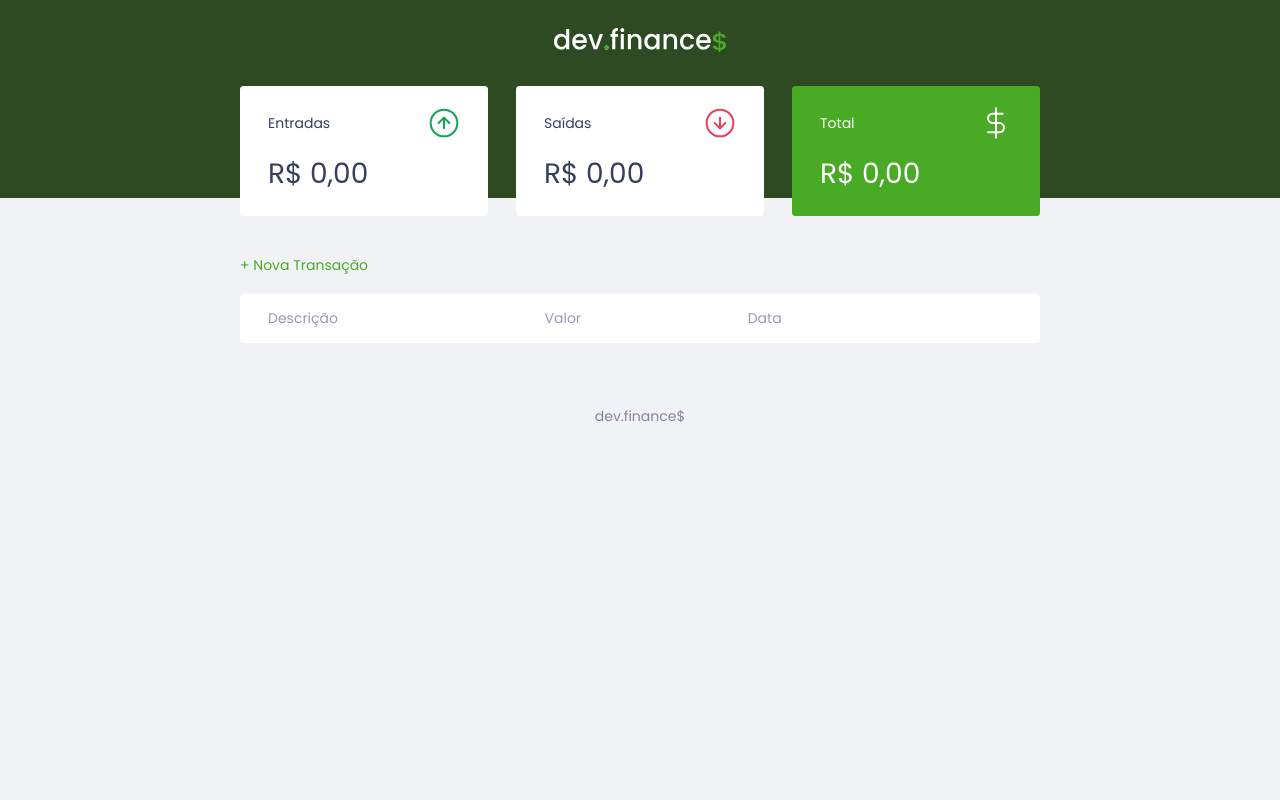
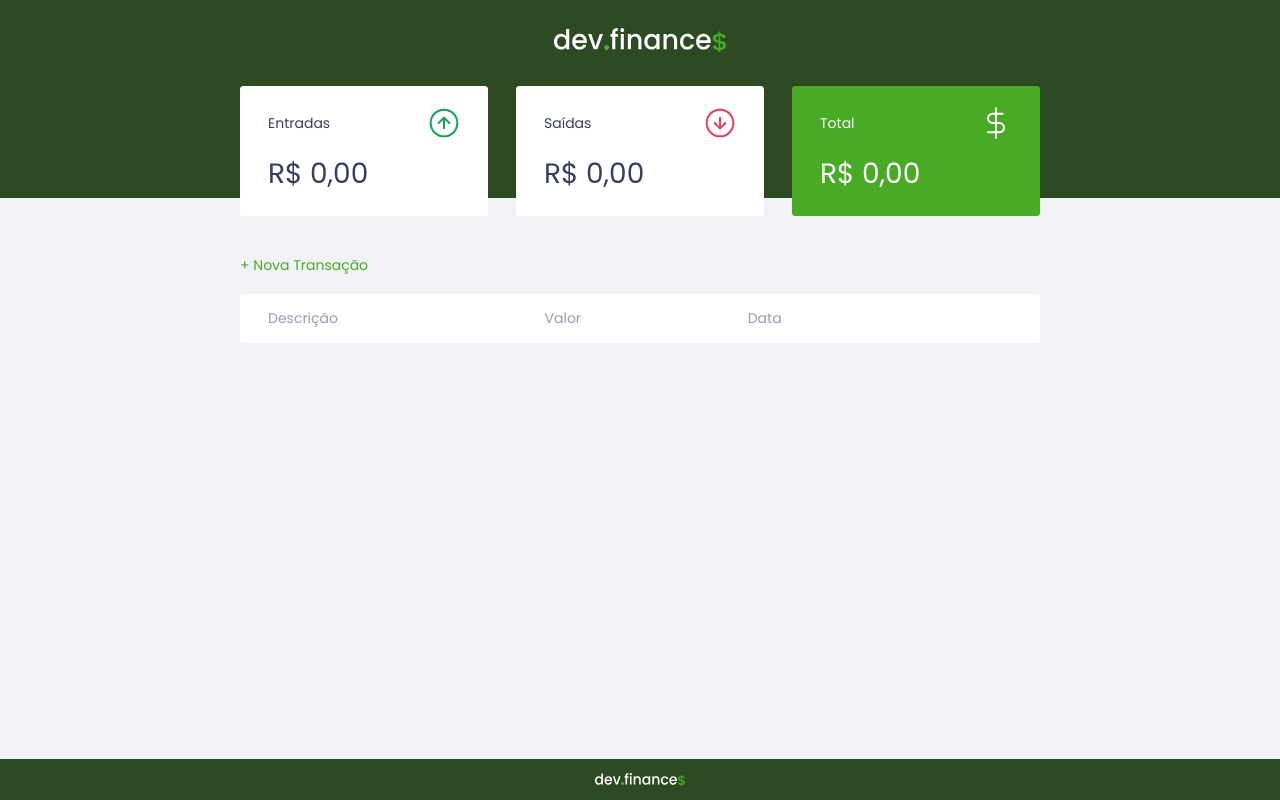
Before and after one commit to iagopedro/dev-finances, a plain HTML site: page index.html in a window 1280 px wide. Drawn offline with Linux system fonts and the light colour scheme.

Commit message:
added favicon and new footer

```diff
--- a/index.html
+++ b/index.html
@@ -7,6 +7,8 @@
   <link rel="stylesheet" href="./styles.css">
   <link rel="preconnect" href="https://fonts.gstatic.com">
   <link href="https://fonts.googleapis.com/css2?family=Poppins:ital,wght@0,100;0,400;0,700;1,100;1,400;1,700&display=swap" rel="stylesheet">
+  <link rel="icon" href="/favicon.ico" type="image/x-icon"/>
+  <link rel="shortcut icon" href="/favicon.ico" type="image/x-icon"/>
   <title>dev.finance$</title>
 </head>
 
@@ -133,7 +135,7 @@
   </div>
 
   <footer>
-    <p>dev.finance$</p>
+    <img src="./assets/logo.svg" alt="Logo Dev Finances">
   </footer>
 
   <script src="script.js"></script>
--- a/script.js
+++ b/script.js
@@ -117,9 +117,11 @@ const Utils = {
     value = Number(value) * 100;
 
     // Forma mais complexa, usando regex:
-    // value = Number(value.replace(/\,\,/g, "")) * 100
+    // value = Number(value.replace(/\,?\,?/g, "")) * 100
+    // Mas não é necessária, pois a ideia é pegar apenas os números,
+    // e o input com type=number já entrega dessa forma
 
-    return value;
+    return Math.round(value);
   },
 
   formatDate(date) {
@@ -224,5 +226,4 @@ const App = {
   },
 }
 
-
 App.init();
--- a/styles.css
+++ b/styles.css
@@ -36,6 +36,7 @@ body {
 .container {
   width: min(90vw, 800px);
   margin: auto;
+  position: relative;
 }
 
 /* Header --------------------------- */
@@ -149,14 +150,14 @@ button:hover {
 
 .transaction {
   display: block;
-  overflow-x: auto;
+  margin-bottom: 10rem;
 }
 
 .data-table {
   width: 100%;
   border-spacing: 0 0.5rem;
   color: #969cb3;
-
+  overflow: auto;
 }
 
 table thead th:first-child,
@@ -275,10 +276,19 @@ td.expense {
 /* Footer --------------------------- */
 
 footer {
-  text-align: center;
-  padding: 4rem 0 2rem;
-  color: var(--dark-blue);
-  opacity: 0.6;
+  padding: 1rem;
+  color: white;
+  background: #2d4a22;
+  position: fixed;
+  width: 100%;
+  bottom: 0;
+  display: flex;
+  justify-content: center;
+  align-items: center;
+}
+
+footer img {
+  height: .9rem;
 }
 
 
```
Also changed, not shown: assets/dev_finances-desktop_view.png (deleted), assets/dev_finances-mobile_view.png (deleted), favicon.ico (added).
